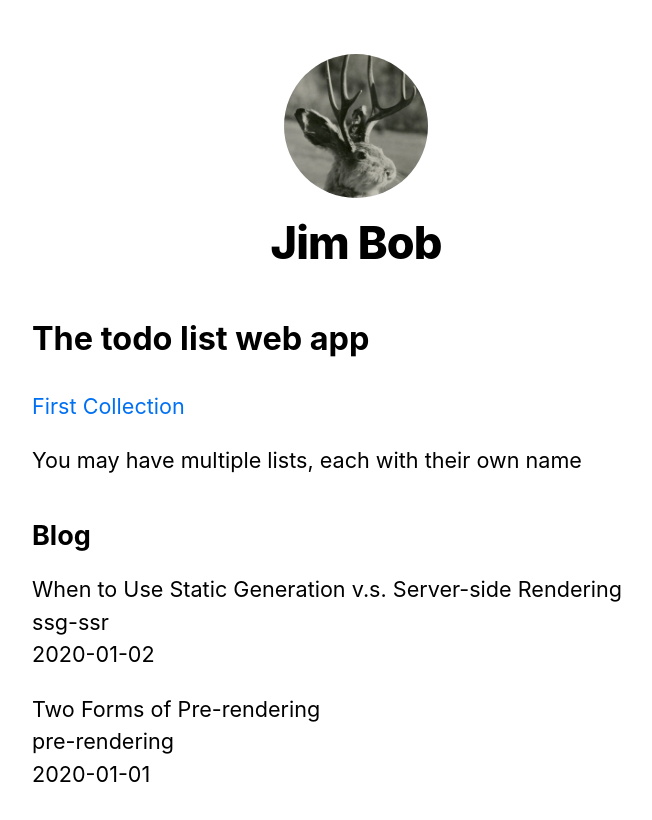
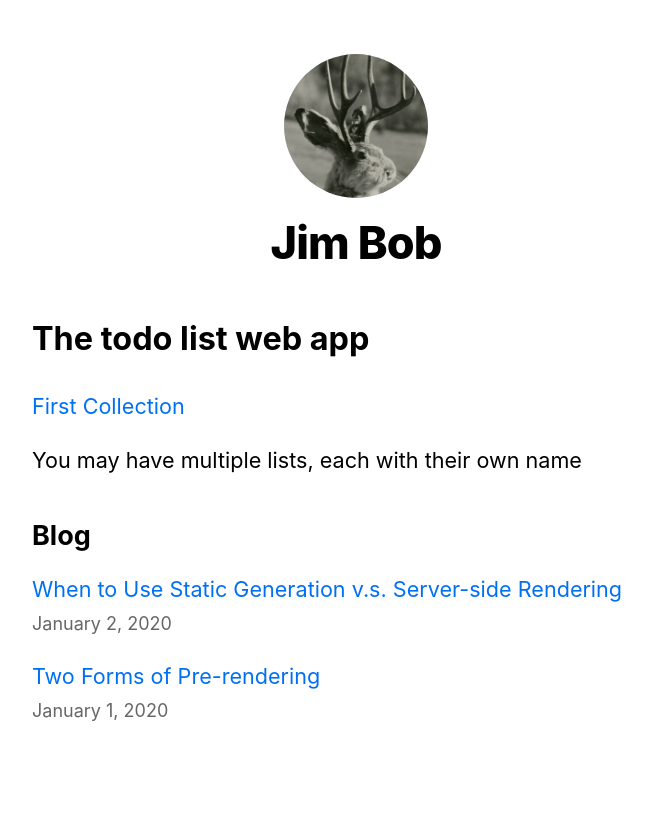
Before and after one commit to BrandtDavis/todo-app, a Next.js app in the folder client/: page / in a window 1280 px wide. Shown: the top 820 px of the page, without its empty margins (284-936 px from the left). Built offline with nearby package versions, Linux system fonts and the light colour scheme.

Commit message:
Remove commented code, make TS changes

```diff
--- a/client/pages/index.tsx
+++ b/client/pages/index.tsx
@@ -4,24 +4,7 @@ import Layout, { siteTitle } from '../components/layout';
 import utilStyles from '../styles/utils.module.css';
 import { getSortedCollectionsData } from '../lib/collections';
 import { GetStaticProps, GetStaticPaths, GetServerSideProps} from 'next';
-import { ReactNode } from 'react';
-
-// type AllCollectionsData = {
-//   allCollectionsData: Rea;
-//   id: string;
-//   date: Date;
-//   title: string;
-//   children: JSX.Element|JSX.Element[];
-// }
-
-export const getStaticProps: GetStaticProps = async (context) => {
-  const allCollectionsData = getSortedCollectionsData();
-  return {
-    props: {
-      allCollectionsData,
-    },
-  };
-}
+import Date from '../components/date'
 
 export default function Home({ allCollectionsData }:
   { allCollectionsData: {
@@ -48,11 +31,11 @@ export default function Home({ allCollectionsData }:
         <ul className={utilStyles.list}>
           {allCollectionsData.map(({ id, date, title }) => (
             <li className={utilStyles.listItem} key={id}>
-              {title}
+             <Link href={`/posts/${id}`}>{title}</Link>
               <br />
-              {id}
-              <br />
-              {date}
+              <small className={utilStyles.lightText}>
+                <Date dateString={date} />
+              </small>
             </li>
           ))}
         </ul>
@@ -61,3 +44,12 @@ export default function Home({ allCollectionsData }:
     </Layout>
   );
 }
+
+export const getStaticProps: GetStaticProps = async () => {
+  const allCollectionsData = getSortedCollectionsData()
+  return {
+    props: {
+      allCollectionsData
+    }
+  }
+}
```
